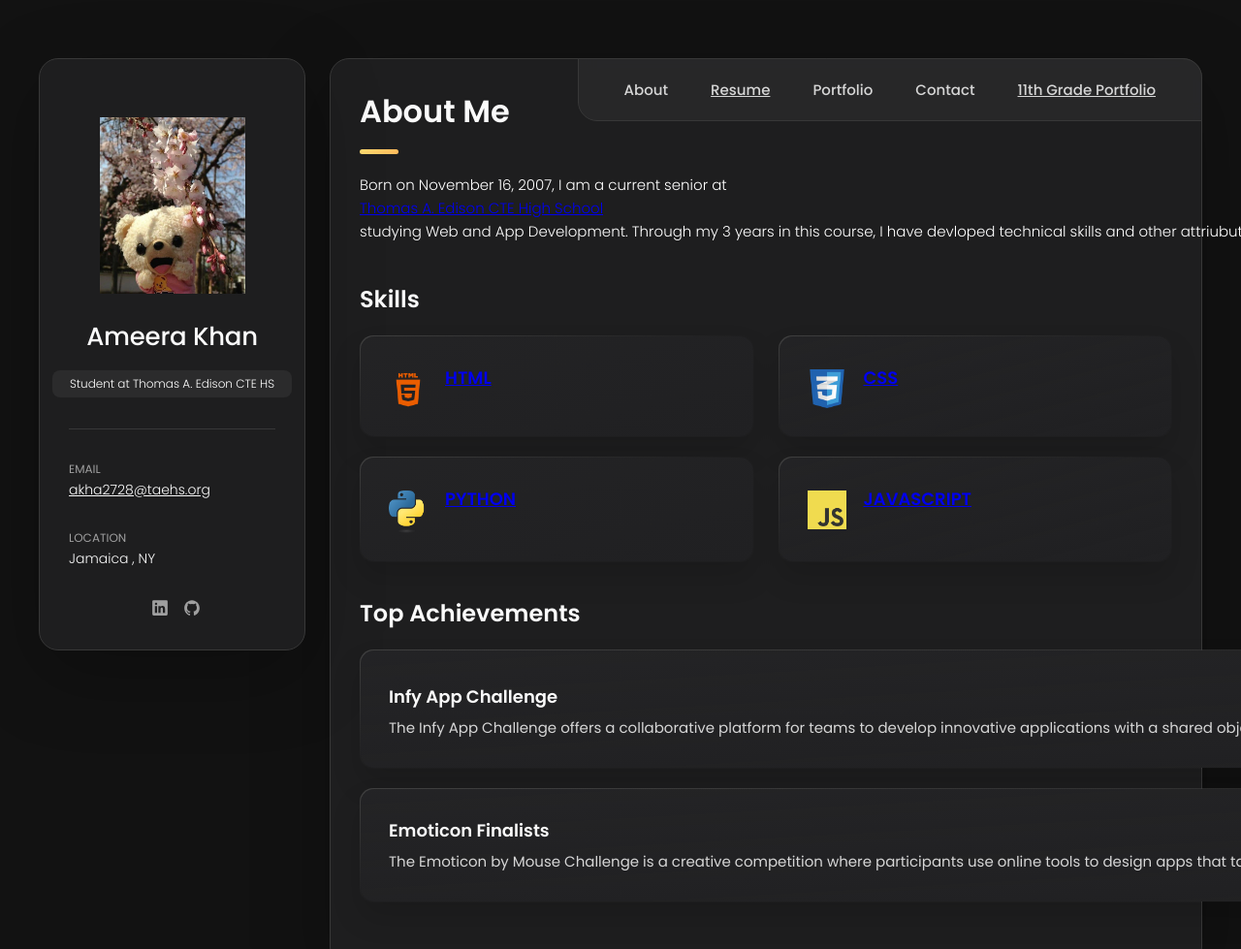
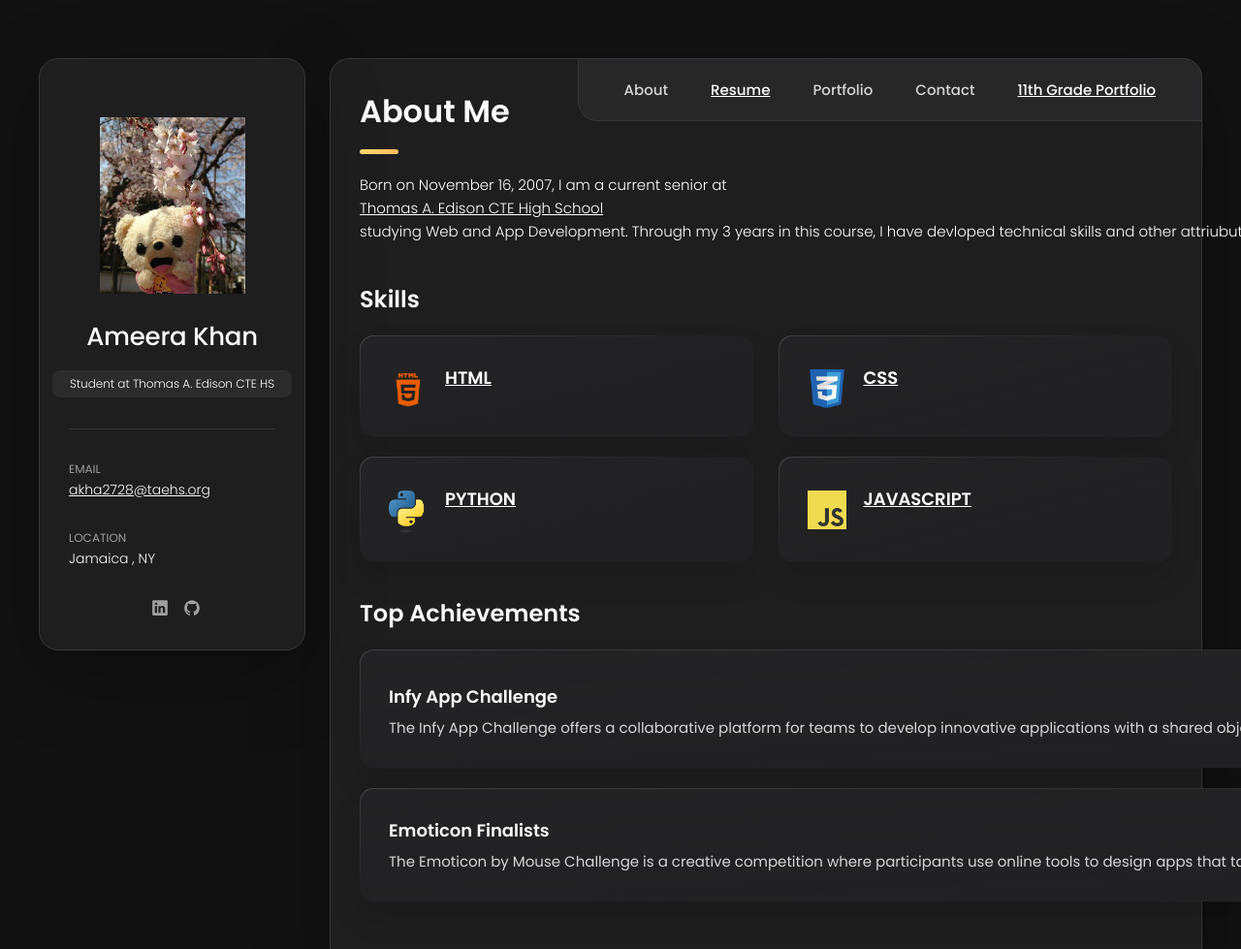
Before and after one commit to 4vvera/portfolio_2425, a plain HTML site: page index.html in a window 1280 px wide. Shown: the top 979 px of the page at 97% size. Drawn offline with nearby package versions, Linux system fonts and the light colour scheme.

Commit message:
Update style.css

```diff
--- a/style.css
+++ b/style.css
@@ -4,7 +4,7 @@
    * colors
    */
 	a{
-		color: pearl;
+		color: white;
 		text-decoration: underline;
 		white-space: nowrap;
 	}
```
